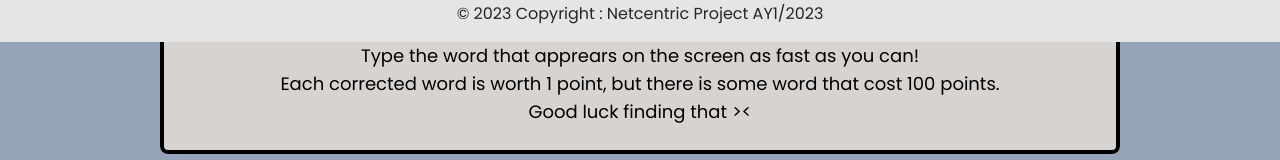
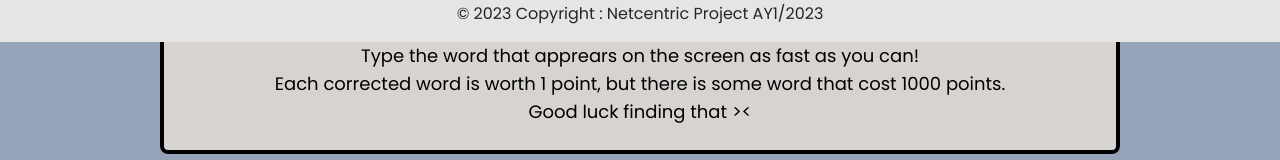
Before and after one commit to fahsanu/Netcentric-RainyWords, a Next.js app in the folder client/: page /gamePage in a window 1280 px wide. Shown: the part 758-918 px from the top of the page. Built offline with nearby package versions, Linux system fonts and the light colour scheme; no server answers; a web font is replaced by a local one.

Commit message:
nong pann geng mak

```diff
--- a/client/src/app/gamePage/page.tsx
+++ b/client/src/app/gamePage/page.tsx
@@ -279,7 +279,7 @@ export default function GamePage() {
           </p>
           <p className="flex text-center justify-center text-black text-lg">
             Each corrected word is worth 1 point, but there is some word that
-            cost 100 points.
+            cost 1000 points.
           </p>
           <p className="flex text-center justify-center text-black text-lg">
             {" "}
```
Also changed, not shown: 1 other file (tests, documents, lock files or other folders).
